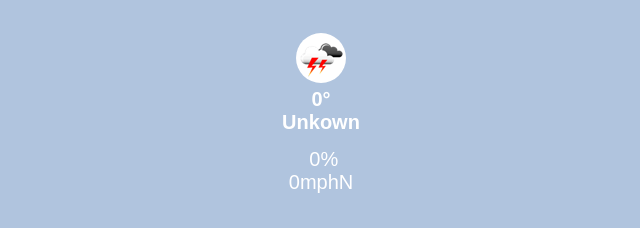
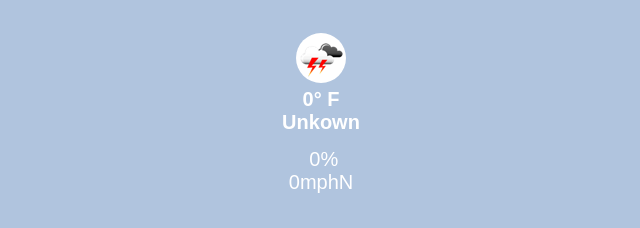
Before and after one commit to ArizonaMangoJuice/weatherapp, a plain HTML site: page index.html in a window 1280 px wide. Shown: the full height of the page, 319-959 px from the left. Drawn offline with Linux system fonts and the light colour scheme.

```diff
--- a/index.html
+++ b/index.html
@@ -12,7 +12,7 @@
 <body>
     <div class="weather-app">
         <div class="left">
-            <div class="temperature"><span id="temperature">0</span>&deg;</div>
+            <div class="temperature"><span id="temperature">0</span>&deg; F</div>
             <div class="location"><span id="location">Unkown</span></div>
         </div>
         <div class="right">
```
Also changed, not shown: 1 other file.
